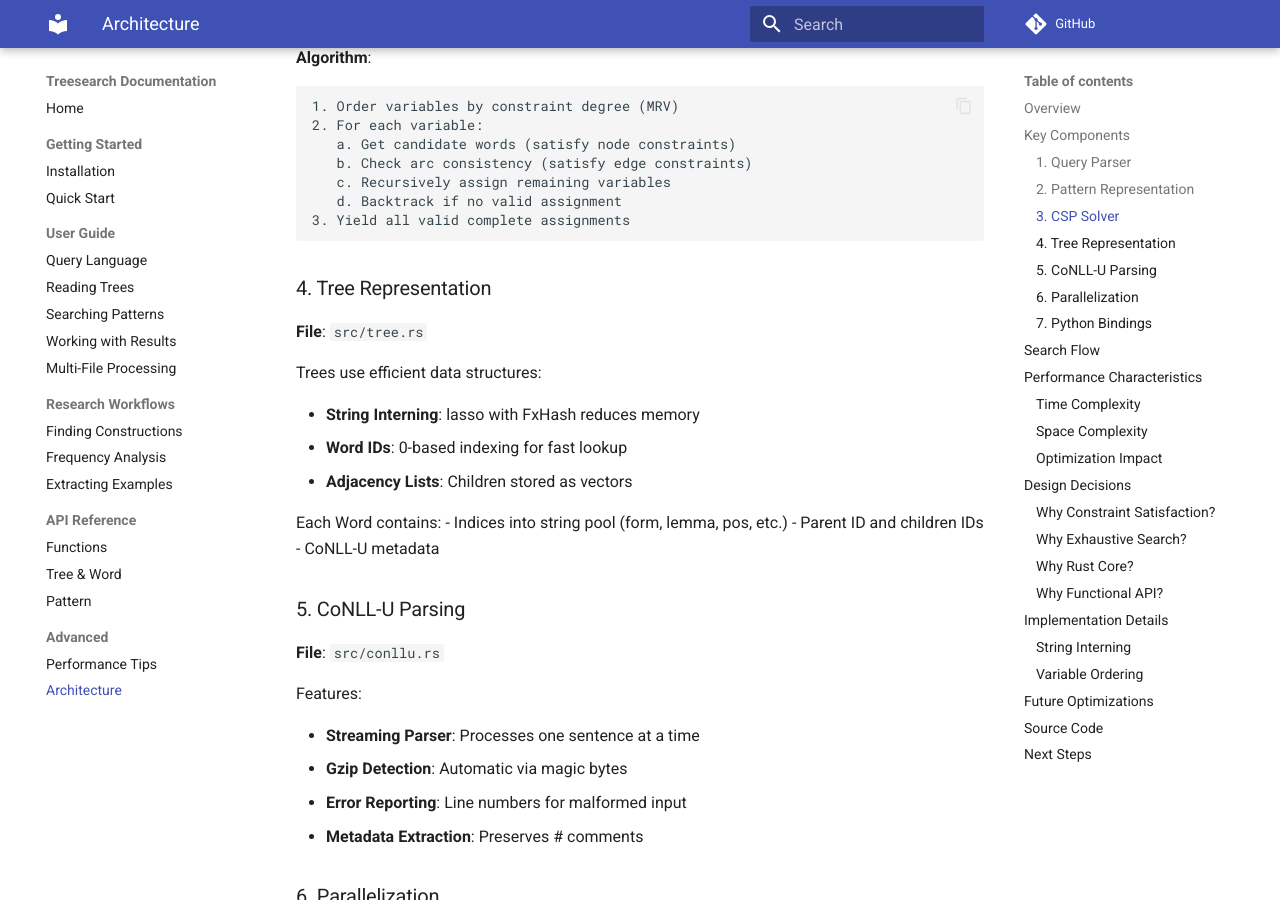
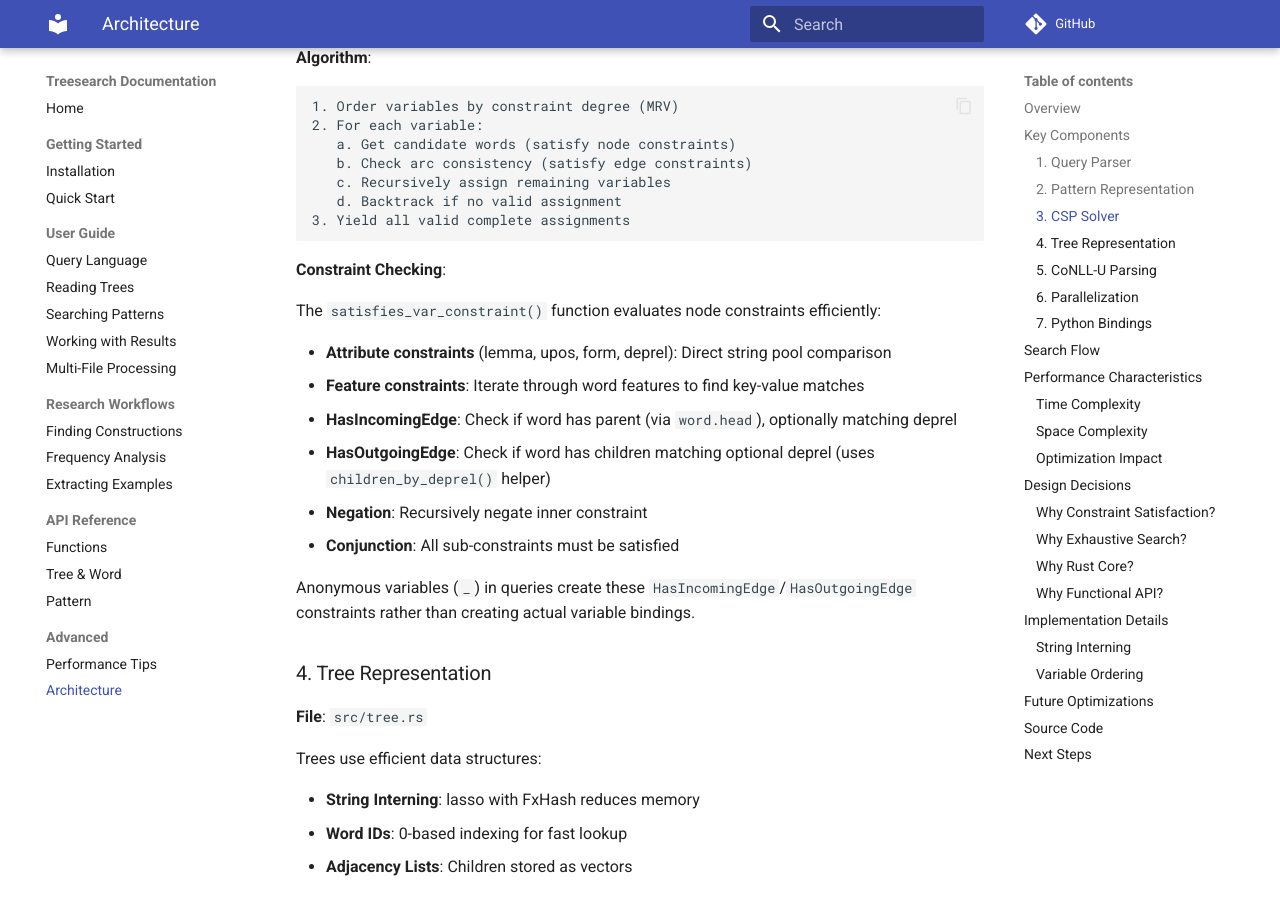
Before and after one commit to rmalouf/treesearch, an MkDocs documentation site: the page built from docs/advanced/architecture.md, in a window 1280 px wide and 900 px high, scrolled down 1338 px. Built offline with MkDocs 1.6.1 and Material for MkDocs 9.7.7, drawn with Linux system fonts in a browser that asks for light colours; comment, search, counter and statistics services are not loaded.

Commit message:
Simplify constraint checking and consolidate tests
Refactored constraint checking in searcher.rs:
- HasIncomingEdge: Simplified nested conditionals to direct checks
- HasOutgoingEdge: Use existing children_by_deprel() helper instead of manual iteration

Consolidated redundant tests (25 → 16 tests):
- Combined basic constraint tests into test_search_query_basic_constraints
- Merged precedence tests into test_precedence_operators
- Consolidated feature tests into test_feature_constraints
- Removed duplicate test_search_query_forward_checking

Updated documentation:
- Added constraint checking implementation details to docs/advanced/architecture.md
- Enhanced children_by_deprel() documentation in docs/api/tree-word.md

All 80 tests pass. Code is cleaner and more maintainable.

````diff
--- a/docs/advanced/architecture.md
+++ b/docs/advanced/architecture.md
@@ -64,6 +64,19 @@
    d. Backtrack if no valid assignment
 3. Yield all valid complete assignments
 ```
+
+**Constraint Checking**:
+
+The `satisfies_var_constraint()` function evaluates node constraints efficiently:
+
+- **Attribute constraints** (lemma, upos, form, deprel): Direct string pool comparison
+- **Feature constraints**: Iterate through word features to find key-value matches
+- **HasIncomingEdge**: Check if word has parent (via `word.head`), optionally matching deprel
+- **HasOutgoingEdge**: Check if word has children matching optional deprel (uses `children_by_deprel()` helper)
+- **Negation**: Recursively negate inner constraint
+- **Conjunction**: All sub-constraints must be satisfied
+
+Anonymous variables (`_`) in queries create these `HasIncomingEdge`/`HasOutgoingEdge` constraints rather than creating actual variable bindings.
 
 ### 4. Tree Representation
 
````
Also changed, not shown: docs/api/tree-word.md (+5 -0 lines), 1 other file.
